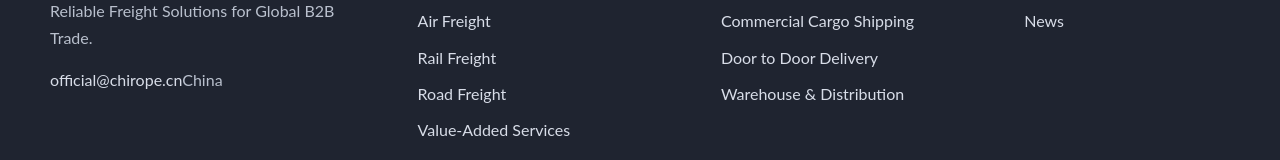
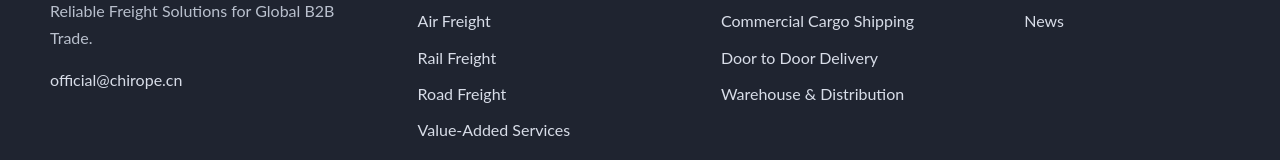
Before and after one commit to meowian58-del/chirope-website, a Vue app: page / in a window 1280 px wide. Shown: the part 5307-5467 px from the top of the page. Built offline with nearby package versions, Linux system fonts and the light colour scheme.

Commit message:
Add files via upload

```diff
--- a/src/components/layout/SiteFooter.vue
+++ b/src/components/layout/SiteFooter.vue
@@ -11,7 +11,6 @@ import { solutions } from '../../data/solutions'
         <img class="footer-logo" src="/assets/chirope-logo.png" alt="CHIROPE Freight Service Limited" />
         <p>{{ site.tagline }}</p>
         <a :href="`mailto:${site.email}`">{{ site.email }}</a>
-        <span>{{ site.location }}</span>
       </div>
       <nav>
         <h2>Services</h2>
```
Also changed, not shown: 1 other file (tests, documents, lock files or other folders).
